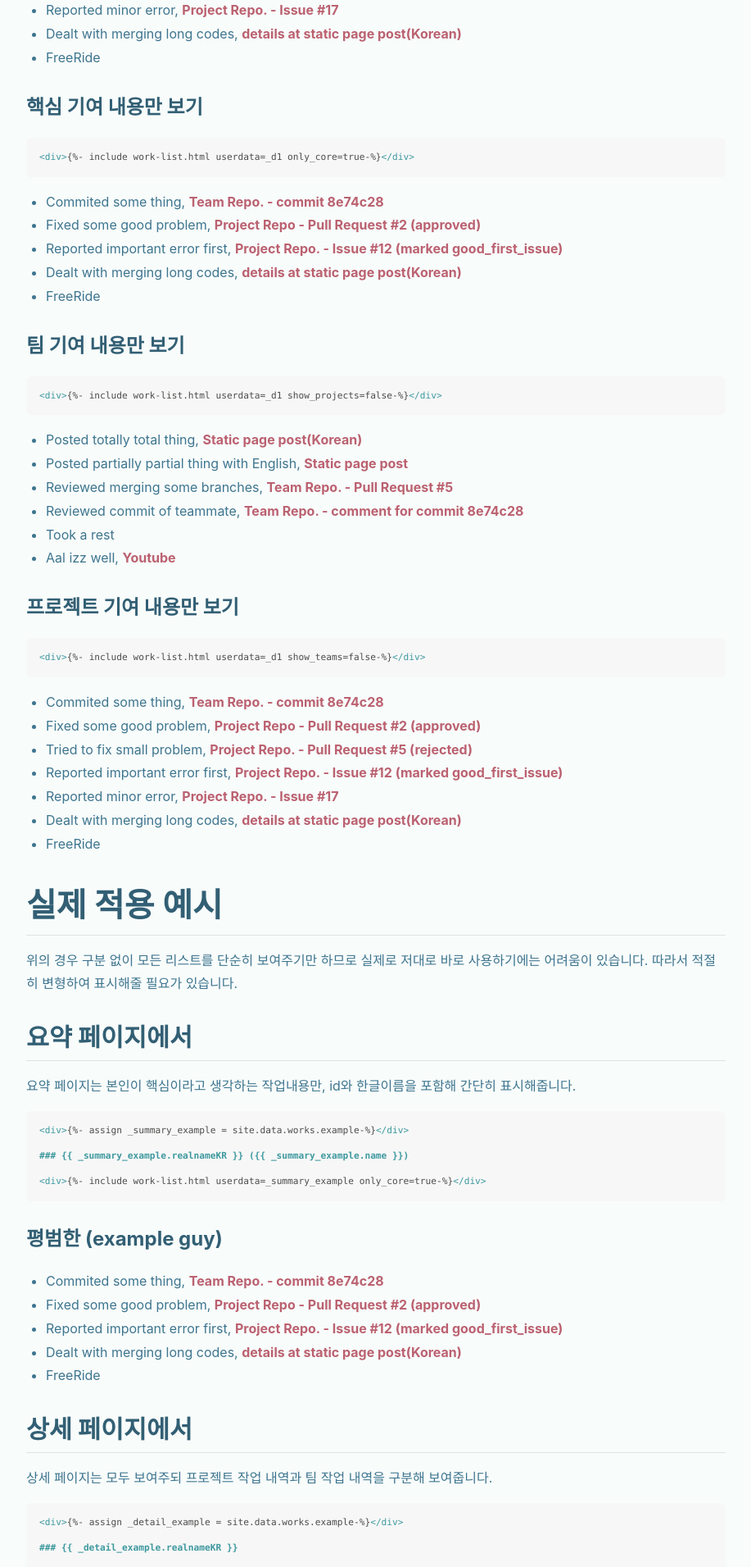
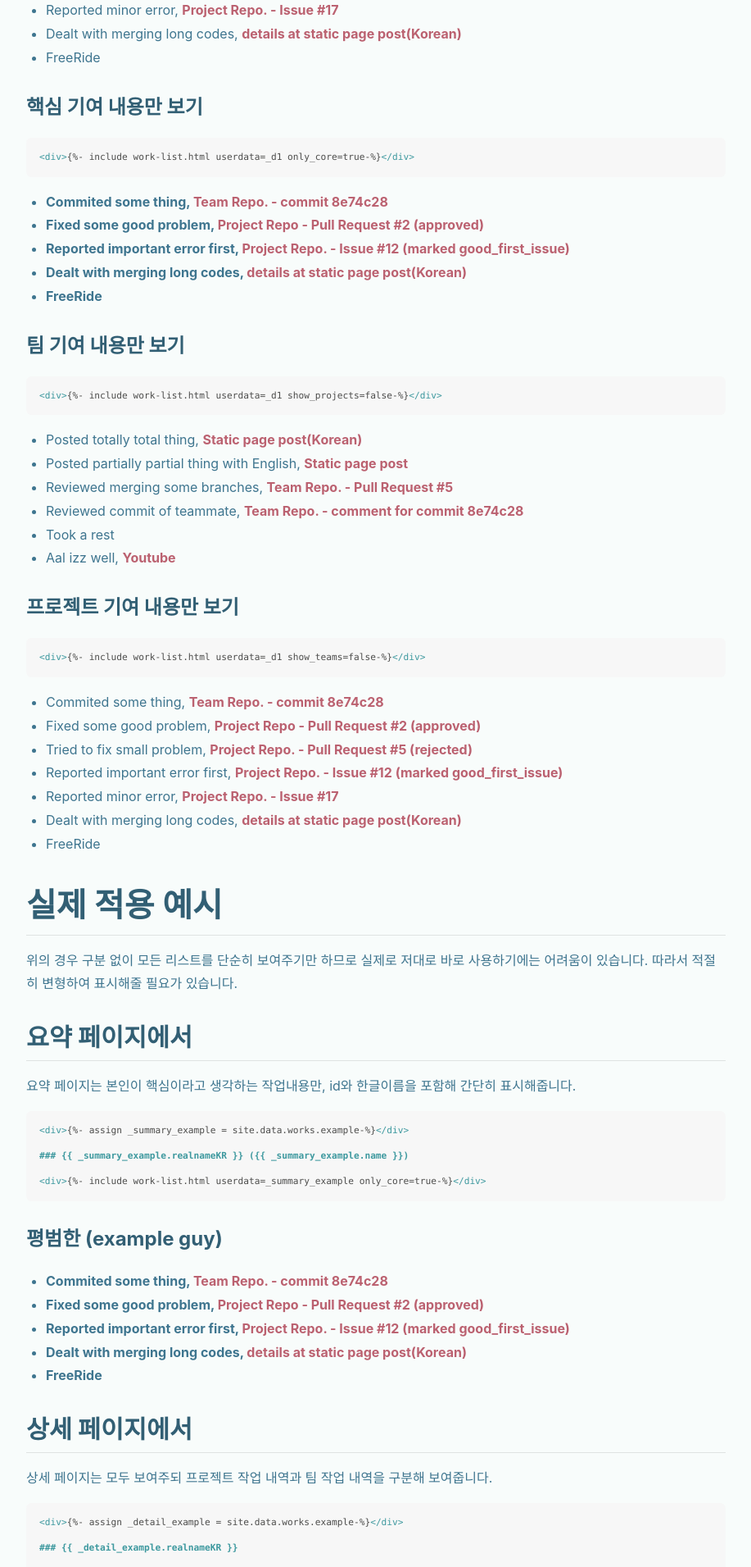
Before and after one commit to 20-1-SKKU-OSS/2020-1-OSS-2, a Jekyll site: the page built from docs/_posts/2020-05-28-Made-Work-Template.md, in a window 1280 px wide. Shown: the part 2188-4099 px from the top of the page at 82% size, without its empty margins (71-988 px from the left). Built offline with Jekyll 4.4.1, drawn with Linux system fonts in a browser that asks for light colours; nearby versions of some CDN libraries.

Commit message:
[UPDATE] 주요 기여내역 굵게 표시

```diff
--- a/docs/_includes/work-list.html
+++ b/docs/_includes/work-list.html
@@ -62,8 +62,8 @@
 {% if show_projects %}
 {% for work in user.projectwork %}
   {% if noncore_allowed == true or work.core == true %}
-  <li>
-    {{ work.desc }}{% if work.linked %}, <a href="{{ work.link }}">{{ work.linked }}</a>{% endif %}
+  <li> {% if work.core == true and noncore_allowed == false %}<b>{% endif %}
+    {{ work.desc }}{% if work.linked %}, <a href="{{ work.link }}">{{ work.linked }}</a>{% endif %} {% if work.core == true and noncore_allowed == false %}</b>{% endif %}
   </li>
   {% endif %}
 {% endfor %}
```
